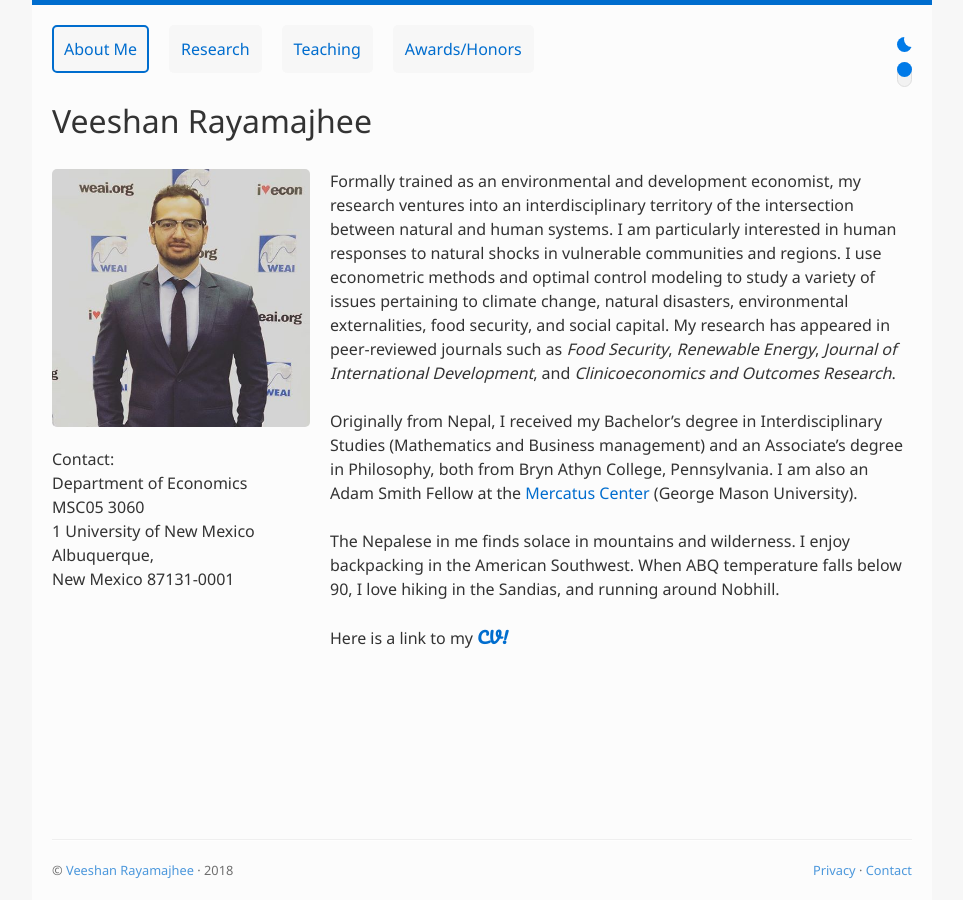
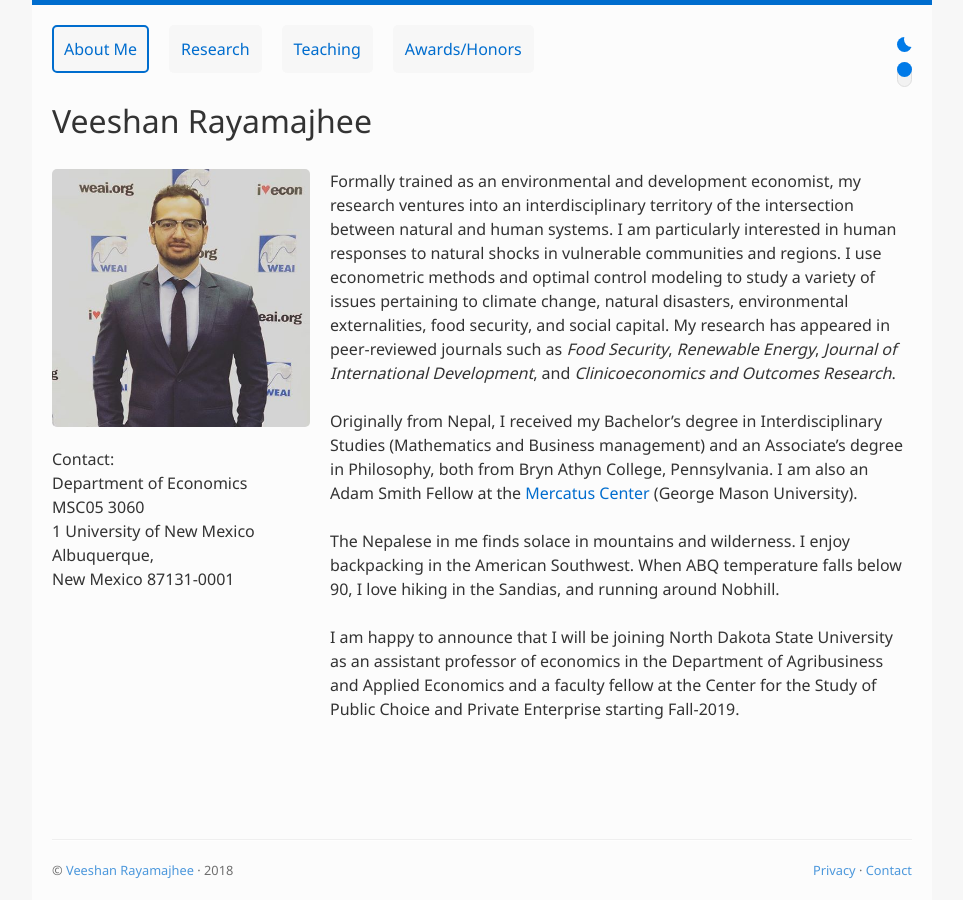
Before and after one commit to veeshanr/veeshanr.github.io, a Jekyll site: the page built from pages/about.md, in a window 1280 px wide. Shown: the whole page, without its empty margins (158-1121 px from the left). Built offline with Jekyll 4.4.1, drawn with Linux system fonts in a browser that asks for light colours.

Commit message:
Update about.md

```diff
--- a/pages/about.md
+++ b/pages/about.md
@@ -11,11 +11,6 @@ Originally from Nepal, I received my Bachelor's degree in Interdisciplinary Stud
 
 The Nepalese in me finds solace in mountains and wilderness. I enjoy backpacking in the American Southwest. When ABQ temperature falls below 90, I love hiking in the Sandias, and running around Nobhill.
 
-
-Here is a link to my <a class="mark" href="files/CV.pdf">CV!</a>
-
-
-
-
+I am happy to announce that I will be joining North Dakota State University as an assistant professor of economics in the Department of Agribusiness and Applied Economics and a faculty fellow at the Center for the Study of Public Choice and Private Enterprise starting Fall-2019.
 
 [1]: https://asp.mercatus.org/people/veeshan-rayamajhee
```
